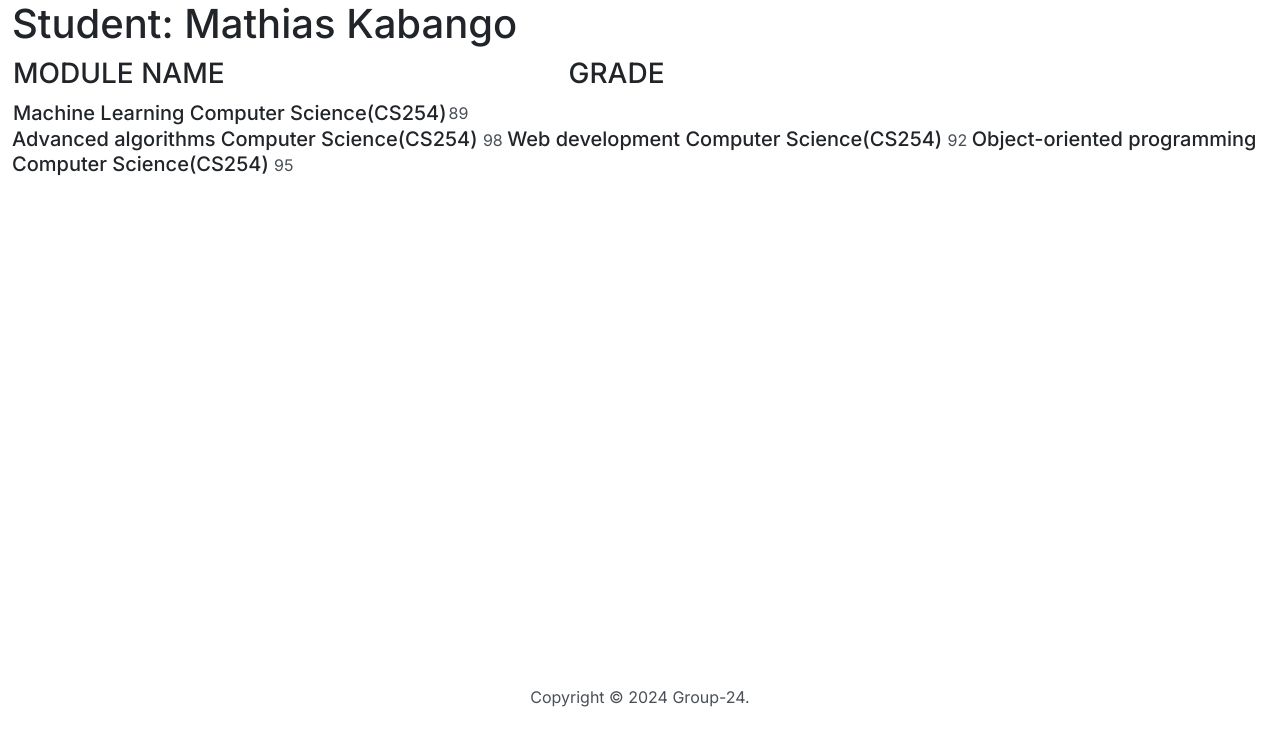
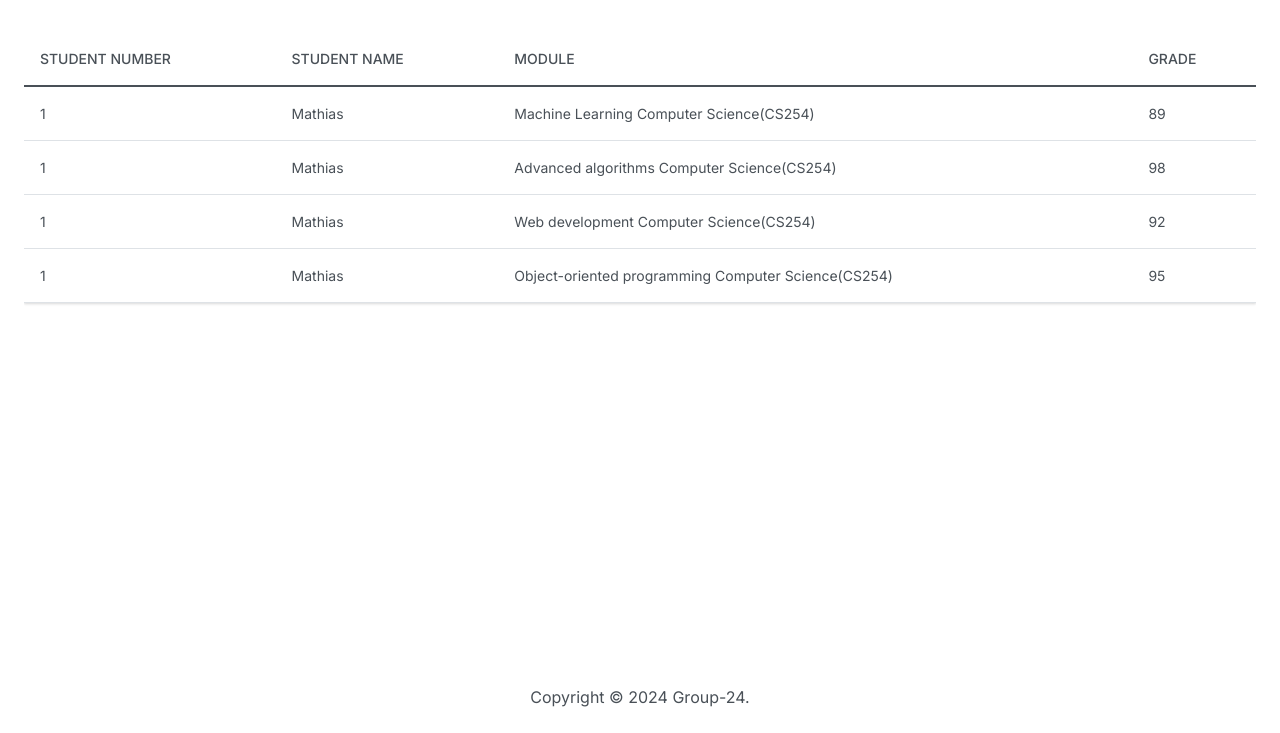
Before and after one commit to L-Semakale/student-management-system, a Django app: page /details/1 in a window 1280 px wide. Shown: the part 67-800 px from the top of the page. Run offline with Django 5.2, Linux system fonts and the light colour scheme; data comes from the database, SQL or seed files in the repository; some libraries are stand-ins or nearby versions.

Commit message:
add details page

```diff
--- a/Group2/student_management_system/templates/details.html
+++ b/Group2/student_management_system/templates/details.html
@@ -31,30 +31,31 @@
         </div>
       </div>
     </nav>
-    <div class="container-fluid">
-      {% block body %}
-      <h1>{{ student }}</h1>
-      <table>
+    <div class="card-body">
+      <p class="card-text">
+        <div class="table-responsive">
+          <table class="table table-hover">
             <thead>
               <tr>
-            <th><h3>Module Name</h3></th>
-            <th><h3 style="margin-left: 120px;">Grade</h3></th>
+                <th scope="col">Student Number</th>
+                <th scope="col">Student Name</th>
+                <th scope="col">Module</th>
+                <th scope="col">Grade</th>
               </tr>
             </thead>
-      {% for student in grades %}
             <tbody>
+              {% for std in grades %}
                 <tr>
-            <td>
-              <h5 style="display: inline;">{{ student.module_name }} </h5>
-            </td>
-            <td style="margin-left: 200px;">
-              {{student.grade}}
-            </td>
+                  <td>{{ student.student_number }}</td>
+                  <td>{{ student.first_name }}</td>
+                  <td>{{ std.module_name }}</td>
+                  <td>{{ std.grade }}</td>
                 </tr>
+                {% endfor %}
             </tbody>
           </table>
-      {% endfor %}
-      {% endblock %}
+        </div>
+      </p>
     </div>
     <footer class="mt-auto mb-4">
       <div class="text-center">
@@ -66,3 +67,4 @@
     <script src="https://cdn.jsdelivr.net/npm/bootstrap@5.0.2/dist/js/bootstrap.bundle.min.js"></script>
   </body>
 </html>
+<!-- HERE ADNOBONVO -->
```
Lines whose indentation alone changed are shown as unchanged.
